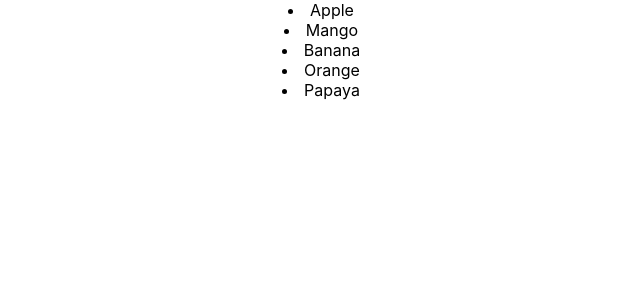
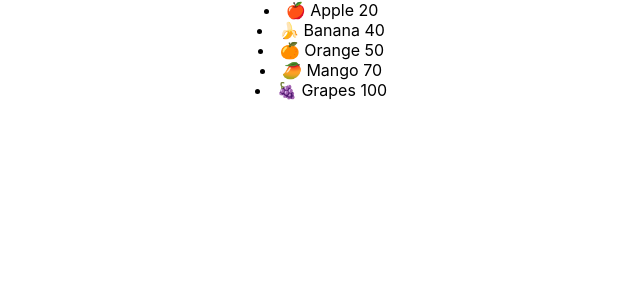
Before and after one commit to pranshulagrawal/React-learning, a React (Create React App) app: page / in a window 1280 px wide. Shown: the top 300 px of the page, without its empty margins (319-959 px from the left). Built offline with nearby package versions, Linux system fonts and the light colour scheme.

Commit message:
rendering object using map

```diff
--- a/src/components/Fruits.jsx
+++ b/src/components/Fruits.jsx
@@ -1,11 +1,40 @@
 import React from "react";
 
 const Fruits = () => {
-  const fruits = ["Apple", "Mango", "Banana", "Orange", "Papaya"];
+  //   const fruits = ["Apple", "Mango", "Banana", "Orange", "Papaya"];
+  const fruits = [
+    {
+      name: "Apple",
+      price: 20,
+      emoji: "🍎",
+    },
+    {
+      name: "Banana",
+      price: 40,
+      emoji: "🍌",
+    },
+    {
+      name: "Orange",
+      price: 50,
+      emoji: "🍊",
+    },
+    {
+      name: "Mango",
+      price: 70,
+      emoji: "🥭",
+    },
+    {
+      name: "Grapes",
+      price: 100,
+      emoji: "🍇",
+    },
+  ];
   return (
     <div>
       {fruits.map((fruit) => (
-        <li key={fruit}>{fruit}</li>
+        <li key={fruit}>
+          {fruit.emoji} {fruit.name} {fruit.price}
+        </li>
       ))}
     </div>
   );
```
